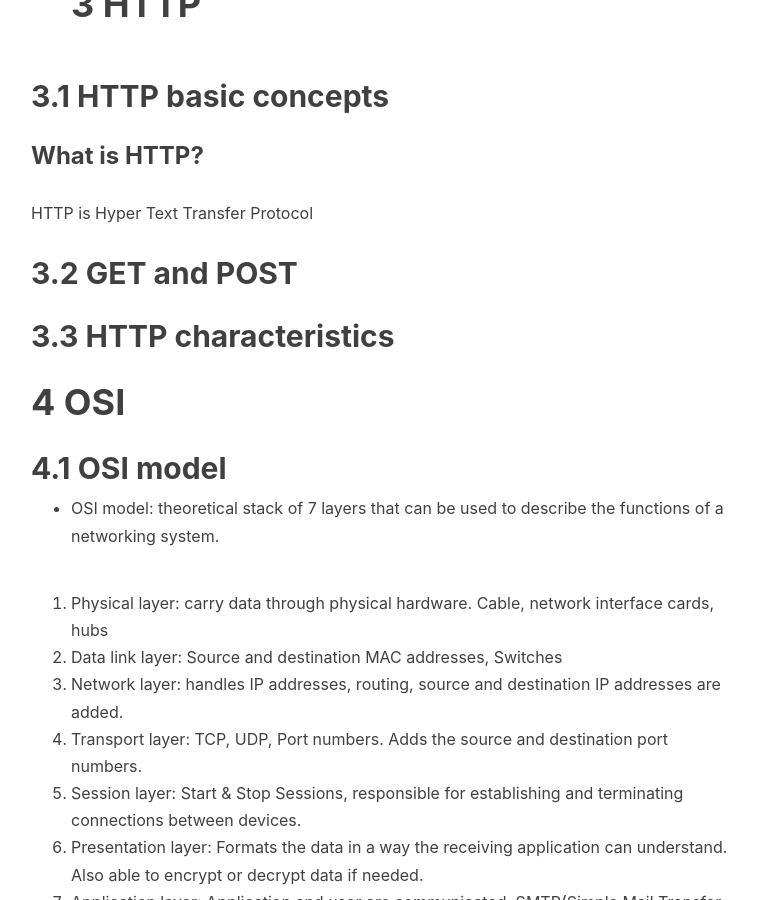
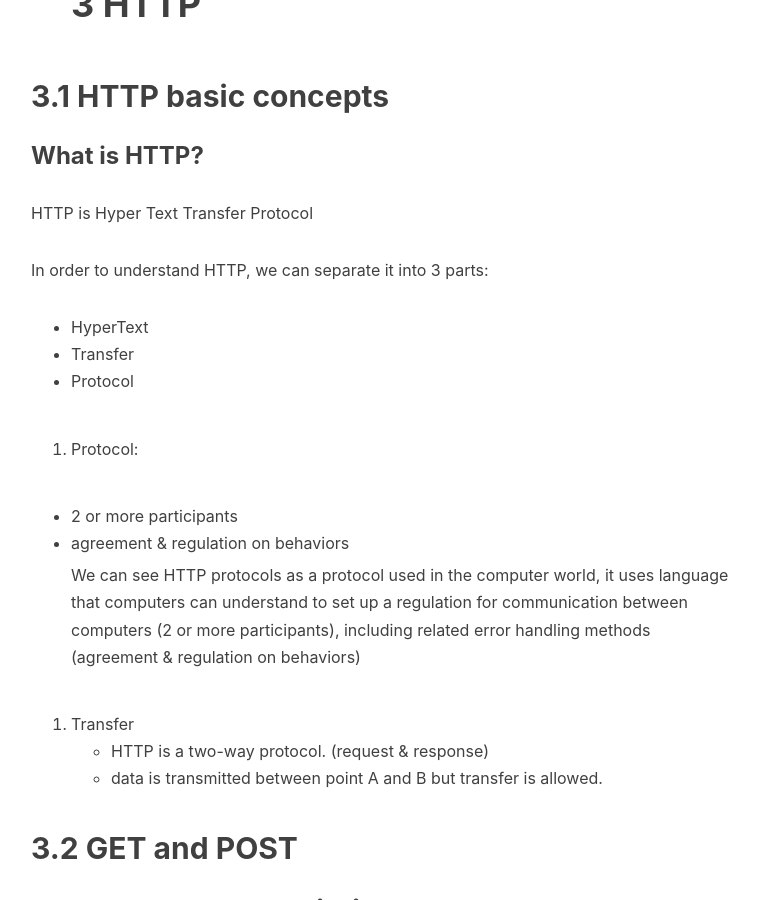
Before and after one commit to Lanzhou-J/Lanzhou-J.github.io, a Jekyll site: the page built from _posts/2022-01-23-DevOps-02-Networking.md, in a window 1280 px wide and 900 px high, scrolled down 7202 px. Shown: the whole window, without its empty margins (234-993 px from the left). Built offline with Jekyll 4.4.1, drawn with Linux system fonts in a browser that asks for light colours; nearby versions of some CDN libraries; comment, search, counter and statistics services are not loaded.

Commit message:
add http

```diff
--- a/_posts/2022-01-23-DevOps-02-Networking.md
+++ b/_posts/2022-01-23-DevOps-02-Networking.md
@@ -174,6 +174,24 @@ We can edit DNS records, usually, on the domain registrar or our website host's
 
 HTTP is Hyper Text Transfer Protocol
 
+In order to understand HTTP, we can separate it into 3 parts:
+
+- HyperText
+- Transfer
+- Protocol
+
+
+1. Protocol:
+
+- 2 or more participants
+- agreement & regulation on behaviors
+
+  We can see HTTP protocols as a protocol used in the computer world, it uses language that computers can understand to set up a regulation for communication between computers (2 or more participants), including related error handling methods (agreement & regulation on behaviors)
+
+2. Transfer
+- HTTP is a two-way protocol. (request & response)
+- data is transmitted between point A and B but transfer is allowed.
+
 ## 3.2 GET and POST
 
 ## 3.3 HTTP characteristics
```
